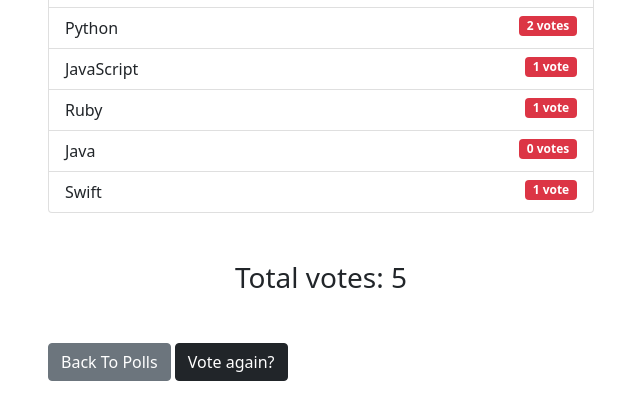
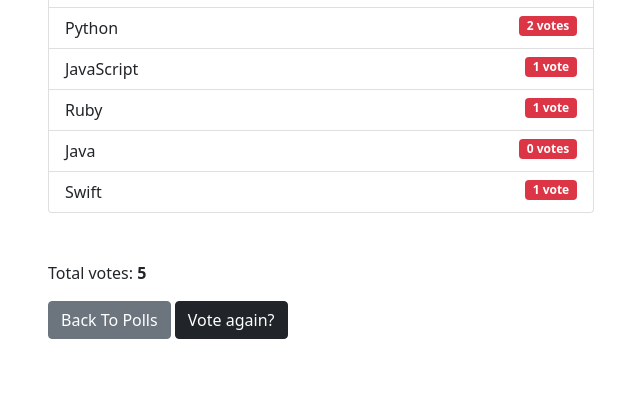
Before and after one commit to Falco13/vote_django_app, a Django app: page /results/2/ in a window 1280 px wide. Shown: the part 275-695 px from the top of the page, without its empty margins (319-959 px from the left). Run offline with Django 4.2, Linux system fonts and the light colour scheme; data comes from the database, SQL or seed files in the repository.

Commit message:
fix total_votes in html

```diff
--- a/poll_app/templates/poll_app/results.html
+++ b/poll_app/templates/poll_app/results.html
@@ -13,7 +13,7 @@
     </li>
     {% endfor %}
 </ul>
-<h3 class="mb-5 text-center">Total votes: {{ question.total_votes }}</h3>
+<p>Total votes: <b>{{ question.total_votes }}</b></p>
 
 <a class="btn btn-secondary" href="{% url 'poll_app:home' %}">Back To Polls</a>
 <a class="btn btn-dark" href="{% url 'poll_app:detail' question.pk %}">Vote again?</a>
```
